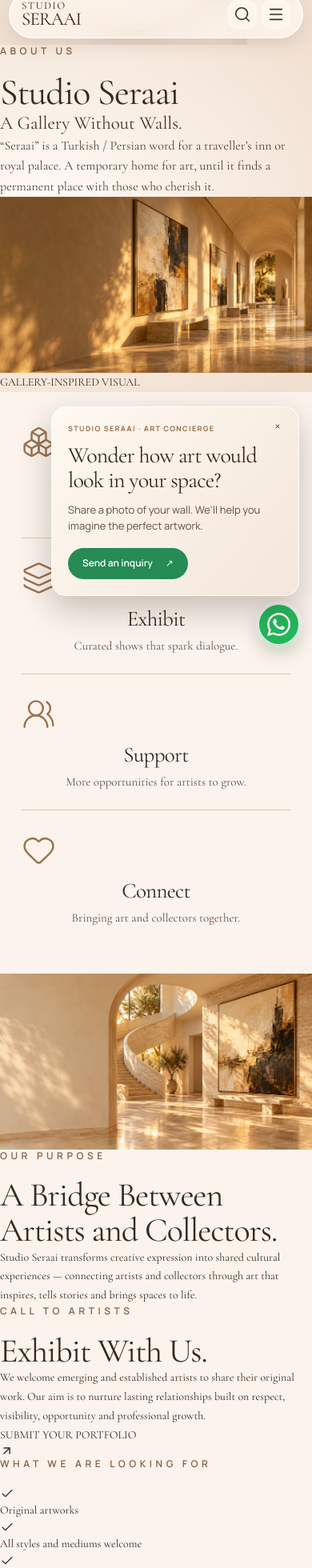
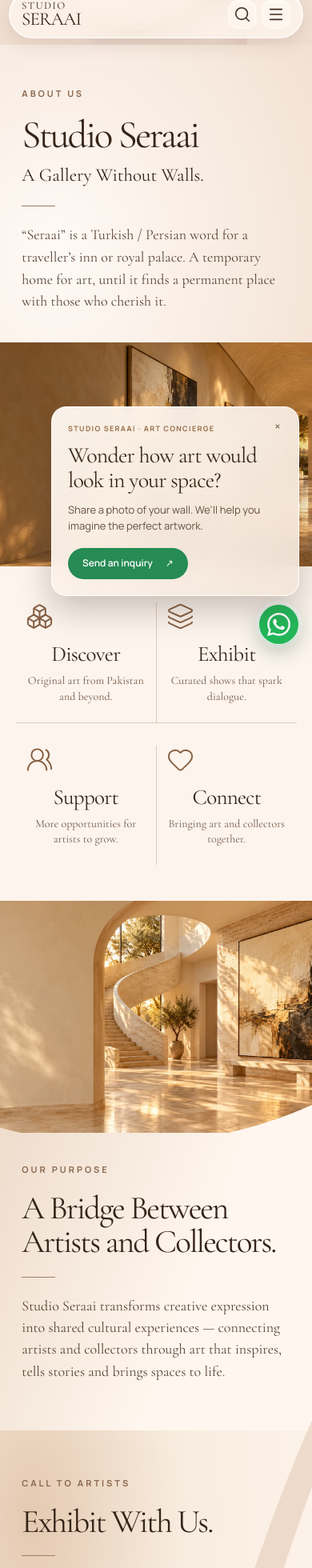
Before and after one commit to studioseraai/studioseraai, a Next.js app: page /about in a window 390 px wide. Shown: the part 20-1980 px from the top of the page at 80% size. Built offline with nearby package versions, Linux system fonts and the light colour scheme.

Commit message:
V5: style responsive About Us editorial gallery layout

```diff
--- a/app/about/OurStory.module.css
+++ b/app/about/OurStory.module.css
@@ -1,39 +1,48 @@
-/* Studio Seraai V4 — About Us: reference-inspired airy gallery editorial */
-.page{isolation:isolate;overflow:hidden;background:#fbf3ec;color:#39291e;font-family:var(--font-display),Georgia,serif}
-.kicker{margin:0 0 20px;font:600 12px/1.3 var(--font-interface),Arial,sans-serif;letter-spacing:.38em;color:#836047}
-.smallRule{display:block;width:52px;height:1px;background:#ae8565;margin:20px 0}
-.hero{position:relative;isolation:isolate;display:grid;grid-template-columns:minmax(0,48%) minmax(0,52%);min-height:clamp(475px,38vw,665px);background:radial-gradient(ellipse at 14% 45%,#fffaf5,#f1dfd0 94%);overflow:hidden}
-.heroWave{position:absolute;z-index:-1;left:-19%;bottom:-28%;width:92%;height:68%;transform:rotate(-10deg);border-top:3px solid #fff9f0;border-radius:50%;background:linear-gradient(0deg,#e5cbbb80,transparent 69%);pointer-events:none}
-.heroContent{position:relative;z-index:2;align-self:center;padding:clamp(45px,5vw,95px) 5% clamp(50px,5vw,80px) clamp(35px,6vw,110px)}
-.heroContent h1{font:400 clamp(57px,5vw,91px)/1 var(--font-display),Georgia,serif;letter-spacing:-.045em;margin:0 0 11px;color:#34241a}
-.heroTagline{margin:0;font:italic 400 clamp(23px,2vw,34px)/1.35 var(--font-display),Georgia,serif;color:#493326}
-.heroDescription{max-width:510px;margin:0;font:400 clamp(16px,1.12vw,20px)/1.6 var(--font-display),Georgia,serif;color:#543e30}
-.heroVisual{position:relative;min-height:400px;overflow:hidden;align-self:stretch;clip-path:ellipse(90% 95% at 90% 50%);background:#cfb8a1}
-.heroVisual:before{position:absolute;content:"";inset:0;z-index:1;background:linear-gradient(90deg,#f2dfce30,transparent 35%);pointer-events:none}
-.heroVisual img{display:block;width:100%;height:100%;object-fit:cover;object-position:center;filter:saturate(.86) sepia(.08)}
-.visualNote{position:absolute;right:18px;bottom:18px;z-index:1;color:#fffaf2;background:#4e3629a8;padding:5px 9px;font:650 9px/1.3 var(--font-interface),Arial,sans-serif;letter-spacing:.12em}
-.principles{position:relative;max-width:1430px;margin:auto;padding:clamp(40px,4.5vw,76px) 5%;display:grid;grid-template-columns:repeat(3,minmax(0,1fr));gap:0;background:#fbf3ec}
-.principle{text-align:center;padding:4px clamp(20px,3vw,60px);min-width:0}
-.principle+.principle{border-left:1px solid #ddc8b9}
-.principle svg{width:43px;height:43px;color:#98734f;margin-bottom:14px}
-.principle h2{font:400 clamp(27px,2.2vw,39px)/1.2 var(--font-display),Georgia,serif;margin:0 0 7px;color:#34261c}
-.principle p{font:italic 400 clamp(15px,1.18vw,19px)/1.45 var(--font-display),Georgia,serif;color:#675044;max-width:320px;margin:0 auto}
-.philosophy{display:grid;grid-template-columns:1fr 1fr;align-items:center;gap:clamp(35px,6vw,120px);background:linear-gradient(112deg,#f5e8dc,#fff8f2 75%);padding:clamp(28px,4vw,68px) clamp(30px,6.5vw,115px) clamp(40px,5vw,85px)}
-.artVisual{position:relative;min-height:clamp(335px,30vw,515px)}
-.artVisual>img{display:block;position:absolute;inset:0;width:87%;height:88%;object-fit:cover;object-position:center;background:#ccb29c}
-.emptyFrame{position:absolute;right:3%;bottom:2%;width:40%;height:67%;border:clamp(9px,1.1vw,18px) ridge #bf9053;box-shadow:0 10px 20px #55402e30,inset 0 0 0 2px #fce0a3;background:transparent;pointer-events:none}
-.philosophyCopy{max-width:570px}
-.philosophyCopy h2{font:400 clamp(52px,4.4vw,83px)/.99 var(--font-display),Georgia,serif;letter-spacing:-.05em;margin:0;color:#33241a}
-.philosophyCopy>p:not(.kicker){font:400 clamp(17px,1.25vw,21px)/1.56 var(--font-display),Georgia,serif;color:#533e31;max-width:520px;margin:0}
-.karachi{position:relative;isolation:isolate;text-align:center;padding:clamp(55px,6vw,115px) 20px clamp(70px,7vw,130px);background:linear-gradient(180deg,#fff7ef,#e6d1c0);overflow:hidden}
-.karachiWave{position:absolute;z-index:-1;left:-10%;bottom:-45%;width:120%;height:100%;border-top:4px solid #fff9f1;border-radius:50%;background:radial-gradient(ellipse at 50% 95%,#bd957c50,transparent 65%);transform:rotate(-2deg)}
-.karachi .kicker{margin:0 0 8px}
-.karachi h2{font:400 clamp(52px,5vw,89px)/1.05 var(--font-display),Georgia,serif;letter-spacing:-.055em;margin:0;color:#38271c}
-.karachi>p:not(.kicker){font:italic 400 clamp(17px,1.5vw,25px)/1.4 var(--font-display),Georgia,serif;color:#655042;margin:7px 0 23px}
-.contact{display:inline-flex;align-items:center;gap:17px;border-bottom:1px solid #99775c;padding:0 0 8px;color:#67452d;text-decoration:none;font:650 10px var(--font-interface),Arial,sans-serif;letter-spacing:.16em}
-.contact span{font-size:16px}
-.contact:hover{color:#9a6338}
-@media(max-width:950px){.hero{grid-template-columns:1fr 1fr}.heroContent{padding-left:7%}.heroContent h1{font-size:clamp(47px,5.5vw,65px)}.heroDescription{font-size:16px}.philosophy{gap:25px;padding-left:5%;padding-right:5%}.philosophyCopy h2{font-size:clamp(43px,5vw,70px)}}
-@media(max-width:700px){.hero{grid-template-columns:1fr;min-height:0}.heroContent{padding:50px 7% 25px}.heroContent h1{font-size:clamp(52px,11vw,72px)}.heroTagline{font-size:25px}.heroVisual{min-height:285px;aspect-ratio:1.7;clip-path:ellipse(91% 115% at 65% 47%)}.principles{grid-template-columns:1fr;padding:35px 7%;gap:22px}.principle,.principle+.principle{padding:6px 0 23px;border-left:0;border-bottom:1px solid #ddc8b9}.principle:last-child{border-bottom:0}.philosophy{grid-template-columns:1fr;padding:35px 7% 55px;gap:25px}.artVisual{min-height:300px}.philosophyCopy h2{font-size:clamp(49px,10vw,68px)}.karachi{padding:65px 7% 85px}}
-@media(max-width:420px){.heroContent h1{font-size:49px}.heroTagline{font-size:23px}.heroVisual{min-height:225px}.artVisual{min-height:245px}.philosophyCopy h2{font-size:48px}}
-@media(prefers-reduced-motion:reduce){.contact{transition:none}}
+/* Studio Seraai V5 — editorial About Us, warm ivory and architectural curves */
+.page{overflow:hidden;isolation:isolate;background:#faf1e8;color:#352419;font-family:var(--font-display),Georgia,serif}
+.kicker{margin:0 0 20px;color:#8a674e;font:700 11px/1.4 var(--font-interface),Arial,sans-serif;letter-spacing:.27em}
+.rule{display:block;width:42px;height:1px;background:#a17d60;margin:22px 0}
+.hero{position:relative;display:grid;grid-template-columns:minmax(0,41%) minmax(0,59%);min-height:clamp(460px,35.5vw,640px);background:radial-gradient(ellipse at 18% 40%,#fffaf6,#f2e0d1 90%);overflow:hidden}
+.heroCopy{z-index:2;display:flex;flex-direction:column;align-items:flex-start;justify-content:center;padding:54px 3% 55px clamp(35px,6.2vw,116px)}
+.heroCopy h1{font:400 clamp(56px,5.1vw,94px)/1.03 var(--font-display),Georgia,serif;letter-spacing:-.052em;margin:0 0 10px}
+.heroTagline{font:400 clamp(23px,2vw,35px)/1.3 var(--font-display),Georgia,serif;margin:0}
+.heroDescription{font:400 clamp(17px,1.3vw,22px)/1.55 var(--font-display),Georgia,serif;max-width:490px;margin:0;color:#5c4536}
+.heroImage{position:relative;overflow:hidden;clip-path:ellipse(91% 113% at 92% 50%);background:#cdb39b}
+.heroImage img{display:block;width:100%;height:100%;object-fit:cover;object-position:center}
+.photoCaption{position:absolute;right:18px;bottom:16px;font:600 9px/1.2 var(--font-interface),Arial,sans-serif;letter-spacing:.15em;color:#fffaf3;background:#48372b99;padding:5px 8px}
+.principles{display:grid;grid-template-columns:repeat(4,minmax(0,1fr));max-width:1600px;margin:auto;padding:clamp(35px,4.4vw,70px) clamp(22px,5.8vw,104px);background:#fcf4ed}
+.principle{text-align:center;padding:0 clamp(12px,2.8vw,48px);min-width:0}
+.principle+.principle{border-left:1px solid #decbbd}
+.principle svg{width:35px;height:35px;color:#876044;margin-bottom:14px}
+.principle h2{font:400 clamp(27px,2.35vw,40px)/1.15 var(--font-display),Georgia,serif;margin:0 0 8px}
+.principle p{max-width:255px;margin:auto;color:#735848;font:400 clamp(15px,1.16vw,19px)/1.4 var(--font-display),Georgia,serif}
+.purpose{display:grid;grid-template-columns:1fr 1fr;align-items:center;background:linear-gradient(110deg,#e9d4c1,#fff7ef 67%);min-height:380px}
+.purposeImage{height:100%;min-height:clamp(365px,29vw,530px);overflow:hidden;clip-path:ellipse(99% 104% at 0% 50%)}
+.purposeImage img{display:block;width:100%;height:100%;object-fit:cover;object-position:center}
+.purposeCopy{max-width:700px;padding:60px clamp(25px,6.5vw,110px) 60px clamp(35px,5vw,90px)}
+.purposeCopy h2,.artistCopy h2,.founderCopy h2{font:400 clamp(46px,4vw,75px)/1.03 var(--font-display),Georgia,serif;letter-spacing:-.047em;margin:0}
+.purposeCopy>p:not(.kicker),.artistCopy>p:not(.kicker),.founderCopy>p:not(.kicker){font:400 clamp(18px,1.4vw,23px)/1.52 var(--font-display),Georgia,serif;color:#584435;margin:0;max-width:650px}
+.artistInvitation{position:relative;isolation:isolate;display:grid;grid-template-columns:1.04fr .96fr;gap:clamp(40px,7vw,125px);padding:clamp(62px,7vw,120px) clamp(35px,12vw,215px);background:radial-gradient(ellipse at 10% 15%,#e4c9b1 0%,#f8ecdf 38%,#fff8f1 100%)}
+.artistInvitation:before{content:"";position:absolute;z-index:-1;right:-14%;top:-29%;width:42%;height:140%;border-radius:50%;border:clamp(35px,5vw,90px) solid #e4c8b38a;transform:rotate(17deg)}
+.artistCopy,.criteria{position:relative;z-index:1}
+.artistCopy{max-width:620px}
+.artistCopy .rule{margin:20px 0}
+.cta{margin-top:30px;display:inline-flex;align-items:center;justify-content:center;gap:19px;border:1px solid #99775e;border-radius:50px;padding:15px 22px;color:#523827;text-decoration:none;font:700 11px/1.3 var(--font-interface),Arial,sans-serif;letter-spacing:.13em;transition:background .2s}
+.cta:hover{background:#e7d2bf}
+.criteria{border-left:1px solid #d1b6a2;padding:12px 0 0 clamp(28px,6vw,95px);align-self:center}
+.criteria ul{list-style:none;padding:0;margin:27px 0 0;display:grid;gap:21px}
+.criteria li{display:flex;gap:16px;align-items:flex-start;font:400 clamp(18px,1.4vw,23px)/1.3 var(--font-display),Georgia,serif}
+.criteria li svg{flex:none;margin-top:3px;color:#846248;border:1px solid #ac907c;border-radius:50%;padding:2px;width:23px;height:23px}
+.artistObject{position:absolute;left:-42px;bottom:-47px;width:210px;height:210px;background:radial-gradient(ellipse at 42% 31%,#dbc1a4,#a78769 72%,#745640);border-radius:50% 50% 40% 40%;opacity:.17;filter:blur(2px);pointer-events:none}
+.founder{position:relative;isolation:isolate;display:grid;grid-template-columns:30% minmax(0,1fr) 20%;min-height:350px;background:linear-gradient(115deg,#e7d0bd,#fff9f1 49%,#e5cdb9);overflow:hidden}
+.founderImage{position:relative;overflow:hidden;min-height:350px}
+.founderImage img{display:block;width:100%;height:100%;object-fit:cover;object-position:left center}
+.founderCopy{z-index:1;padding:clamp(45px,5vw,85px) clamp(28px,6vw,100px)}
+.founderCopy h2{font-size:clamp(42px,3.5vw,70px)}
+.founderCopy .rule{margin:20px 0}
+.founderLink{display:inline-flex;gap:10px;align-items:center;margin-top:25px;text-decoration:none;border-bottom:1px solid #ae8b73;padding-bottom:6px;color:#5a3d2b;font:650 10px var(--font-interface),Arial,sans-serif;letter-spacing:.14em}
+.founderAccent{clip-path:ellipse(105% 85% at 100% 60%);background:url('/gallery/warm-collection.webp') center/cover no-repeat}
+@media(max-width:1050px){.hero{grid-template-columns:45% 55%}.heroCopy{padding-left:7%}.heroCopy h1{font-size:clamp(45px,5.8vw,70px)}.artistInvitation{padding-left:7%;padding-right:7%;gap:40px}.founder{grid-template-columns:31% 1fr 12%}.founderCopy{padding-left:6%;padding-right:6%}}
+@media(max-width:720px){.hero{grid-template-columns:1fr;min-height:0}.heroCopy{padding:53px 7% 37px}.heroCopy h1{font-size:clamp(53px,11vw,75px)}.heroDescription{font-size:18px}.heroImage{min-height:280px;clip-path:ellipse(100% 120% at 67% 48%)}.principles{grid-template-columns:repeat(2,minmax(0,1fr));gap:28px 0;padding:45px 5%}.principle{padding:0 12px 22px}.principle:nth-child(3){border-left:0}.principle:nth-child(-n+2){border-bottom:1px solid #decbbd}.purpose{grid-template-columns:1fr}.purposeImage{min-height:265px;height:290px;clip-path:ellipse(110% 105% at 40% 0%)}.purposeCopy{padding:38px 7% 60px}.purposeCopy h2,.artistCopy h2{font-size:clamp(43px,9vw,61px)}.artistInvitation{grid-template-columns:1fr;padding:58px 7% 68px;gap:42px}.criteria{border-left:0;border-top:1px solid #d1b6a2;padding:28px 0 0}.founder{grid-template-columns:1fr}.founderImage{height:210px;min-height:0}.founderCopy{padding:40px 7% 60px}.founderAccent{display:none}}
+@media(max-width:390px){.heroCopy h1{font-size:49px}.principle h2{font-size:27px}.principle p{font-size:14px}.criteria li{font-size:17px}.purposeCopy h2,.artistCopy h2{font-size:41px}}
+@media(prefers-reduced-motion:reduce){.cta{transition:none}}
```
